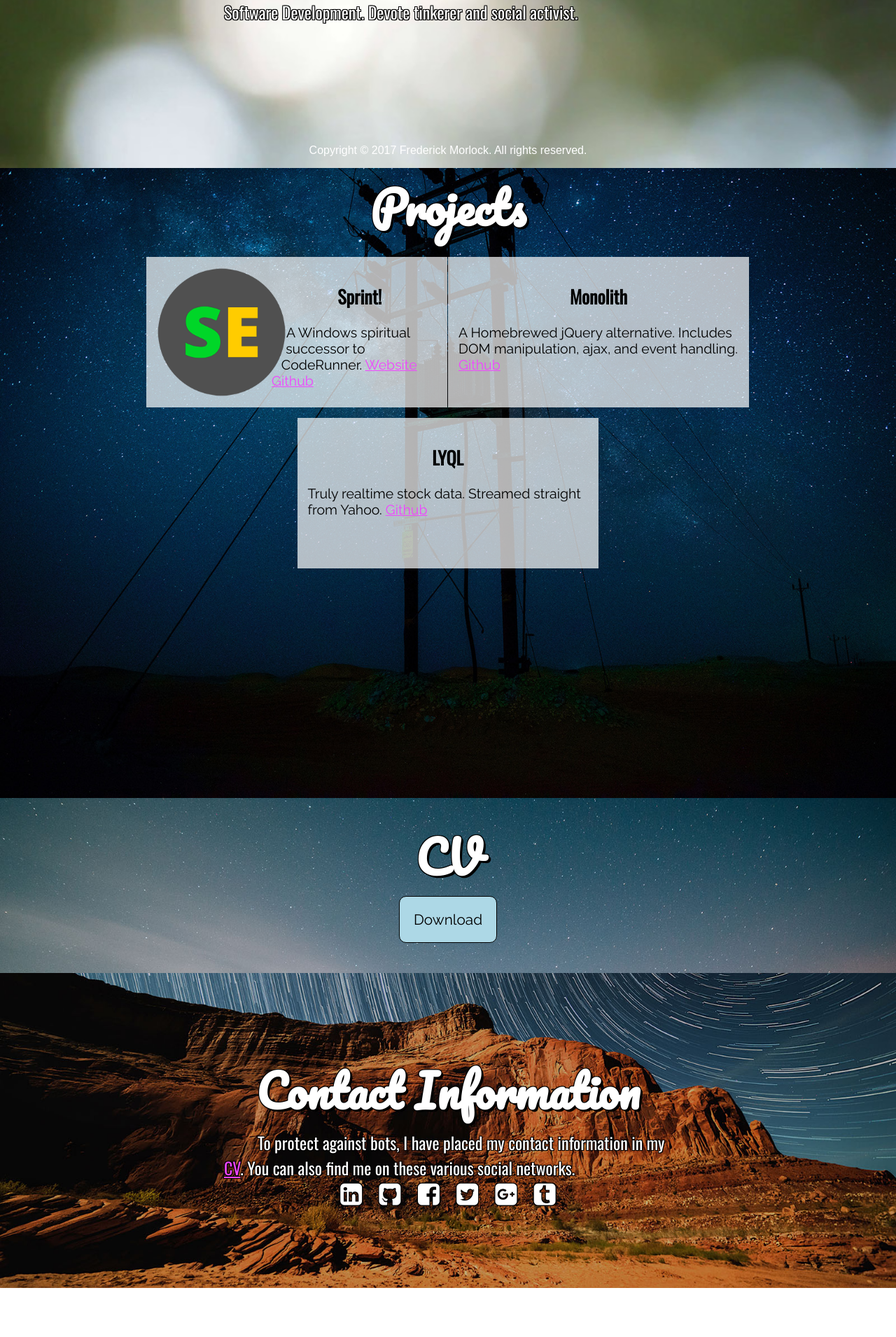
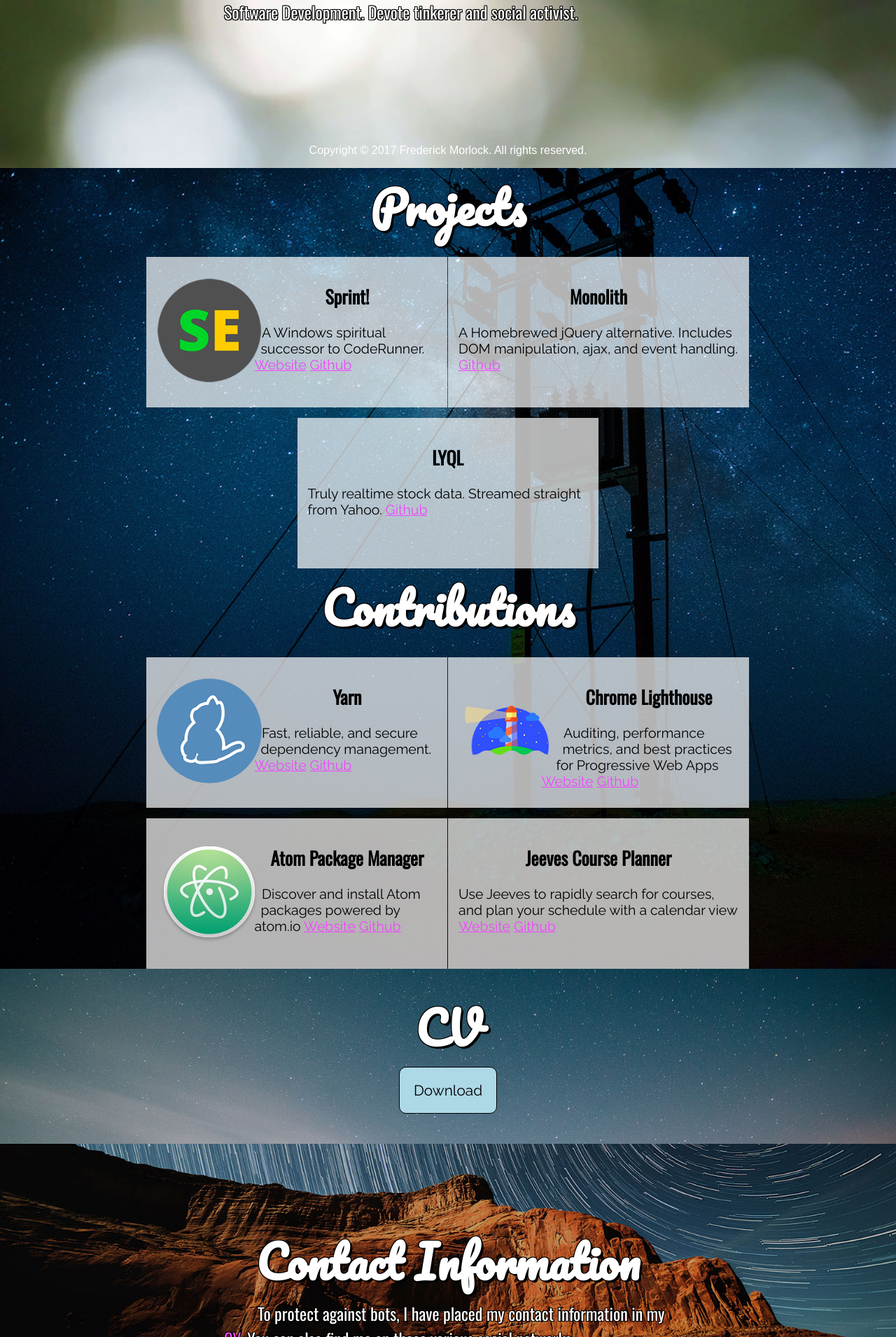
Before and after one commit to FrederickGeek8/freddy.us, a Jekyll site: the page built from index.html, in a window 1280 px wide. Shown: the part 660-2570 px from the top of the page at 70% size. Built offline with Jekyll 4.4.1, drawn with Linux system fonts in a browser that asks for light colours; before the commit the page ends 2500 px from its top, so only the background shows below that.

Commit message:
Add contributions

```diff
--- a/assets/css/styles.scss
+++ b/assets/css/styles.scss
@@ -173,10 +173,10 @@ body {
   max-width: 400px;
   img {
     float: left;
-    height: 185px;
-    width: 185px;
+    margin-top: 15px;
+    height: 150px;
+    width: 150px;
     border-radius: 50%;
-    margin-right: 10px;
     shape-outside: border-box;
   }
   h2 {
--- a/index.html
+++ b/index.html
@@ -43,6 +43,26 @@
     <div class="project">
       <h2>LYQL</h2>
       <p>Truly realtime stock data. Streamed straight from Yahoo. <a href="https://github.com/FrederickGeek8/LYQL" target="_blank">Github</a></p>
+    </div>
+    <h1>Contributions</h1>
+    <div class="project">
+      <img src="assets/img/yarn.png" alt="Lighthouse Logo" />
+      <h2>Yarn</h2>
+      <p>Fast, reliable, and secure dependency management. <a href="https://yarnpkg.com" target="_blank">Website</a> <a href="https://github.com/yarnpkg/yarn" target="_blank">Github</a></p>
+    </div>
+    <div class="project">
+      <img src="assets/img/pwa-lighthouse.png" alt="Lighthouse Logo" />
+      <h2>Chrome Lighthouse</h2>
+      <p>Auditing, performance metrics, and best practices for Progressive Web Apps <a href="https://developers.google.com/web/tools/lighthouse/" target="_blank">Website</a> <a href="https://github.com/GoogleChrome/lighthouse" target="_blank">Github</a></p>
+    </div>
+    <div class="project">
+      <img src="assets/img/atom-5.png" alt="Atom Logo" />
+      <h2>Atom Package Manager</h2>
+      <p>Discover and install Atom packages powered by atom.io <a href="https://atom.io/" target="_blank">Website</a> <a href="https://github.com/atom/apm" target="_blank">Github</a></p>
+    </div>
+    <div class="project">
+      <h2>Jeeves Course Planner</h2>
+      <p>Use Jeeves to rapidly search for courses, and plan your schedule with a calendar view <a href="http://jeeves.skye.tech/" target="_blank">Website</a> <a href="https://github.com/Skyyrunner/JeevesCoursePlanner" target="_blank">Github</a></p>
     </div>
   </div>
   <div class="section" id="cv" style="display:table;min-height:250px;background: url(assets/img/ryan-winterbotham-236255.jpg); background-size:cover;">
```
Also changed, not shown: assets/img/atom-5.png (added), assets/img/pwa-lighthouse.png (added), assets/img/sprint.png, assets/img/yarn.png (added).
